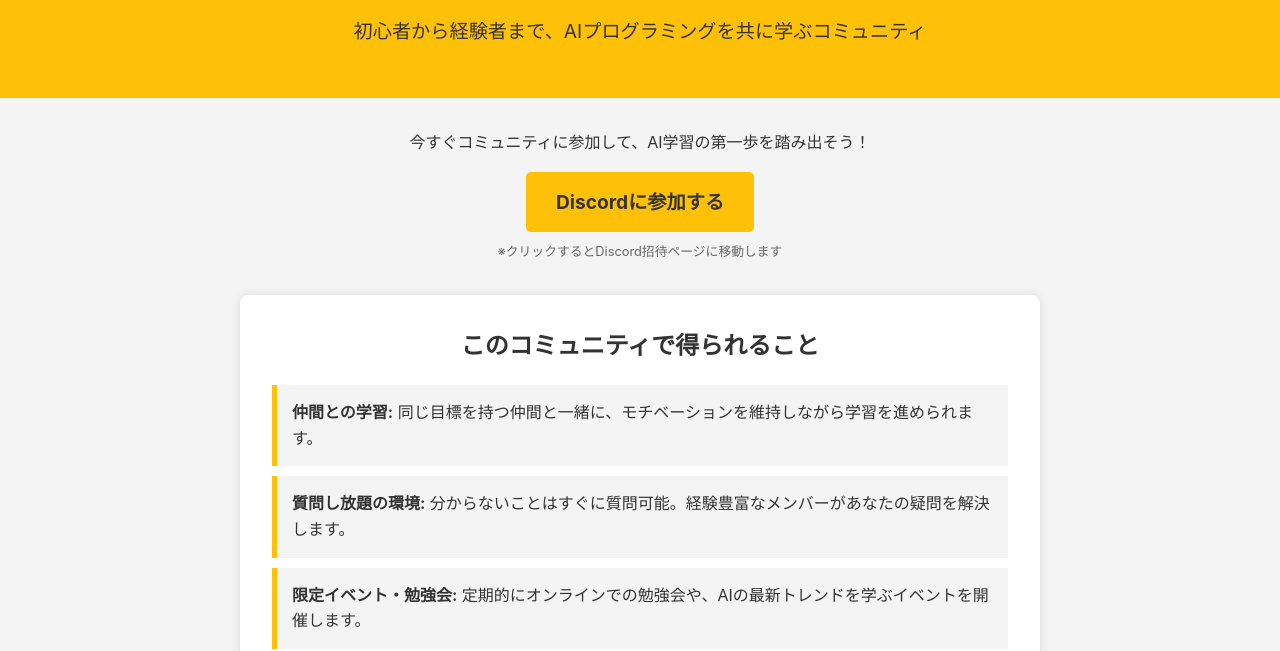
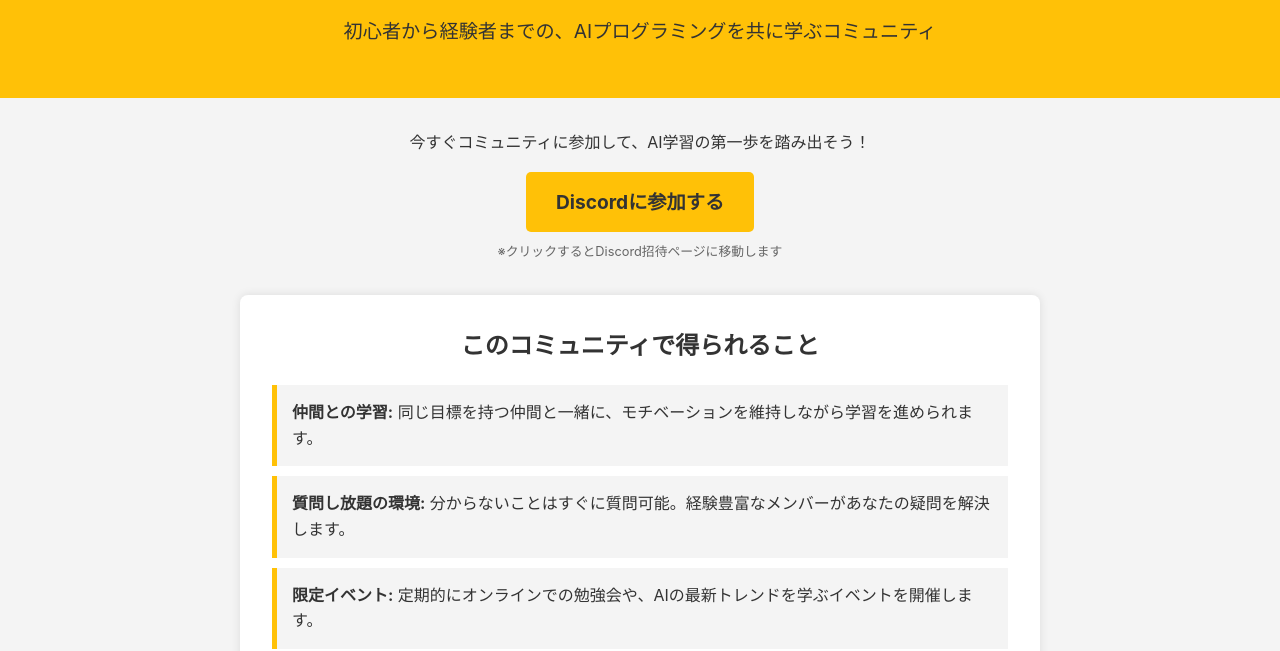
Before and after one commit to KazukiKimuraJPN/ai-lp, a plain HTML site: page index.html in a window 1280 px wide. Shown: the part 163-814 px from the top of the page. Drawn offline with Linux system fonts and the light colour scheme.

Commit message:
イベントを変更

```diff
--- a/index.html
+++ b/index.html
@@ -3,7 +3,7 @@
 <head>
     <meta charset="UTF-8">
     <meta name="viewport" content="width=device-width, initial-scale=1.0">
-    <title>AIプログラミング学習コミュニティ</title>
+    <title>総理</title>
     <style>
         body {
             font-family: -apple-system, BlinkMacSystemFont, "Segoe UI", Roboto, Helvetica, Arial, sans-serif;
@@ -84,7 +84,7 @@
     <header>
         <div class="container">
             <h1>AI時代を乗りこなす、最高の仲間と出会う場所</h1>
-            <p>初心者から経験者まで、AIプログラミングを共に学ぶコミュニティ</p>
+            <p>初心者から経験者までの、AIプログラミングを共に学ぶコミュニティ</p>
         </div>
     </header>
 
@@ -100,7 +100,7 @@
             <ul class="features">
                 <li><strong>仲間との学習:</strong> 同じ目標を持つ仲間と一緒に、モチベーションを維持しながら学習を進められます。</li>
                 <li><strong>質問し放題の環境:</strong> 分からないことはすぐに質問可能。経験豊富なメンバーがあなたの疑問を解決します。</li>
-                <li><strong>限定イベント・勉強会:</strong> 定期的にオンラインでの勉強会や、AIの最新トレンドを学ぶイベントを開催します。</li>
+                <li><strong>限定イベント:</strong> 定期的にオンラインでの勉強会や、AIの最新トレンドを学ぶイベントを開催します。</li>
                 <li><strong>ポートフォリオ作成支援:</strong> 学習の成果を形にするためのプロジェクト開発をサポート。就職・転職活動にも活かせます。</li>
                 <li><strong>最新AIニュースの共有:</strong> 日々進化するAIの最新情報をキャッチアップし、時代に乗り遅れないスキルを身につけます。</li>
             </ul>
@@ -126,7 +126,7 @@
     </div>
 
     <footer>
-        <p>&copy; 2025 AI Programming Community. All Rights Reserved.</p>
+        <p>&copy; 2025 総理. All Rights Reserved.</p>
     </footer>
 
 </body>
```
